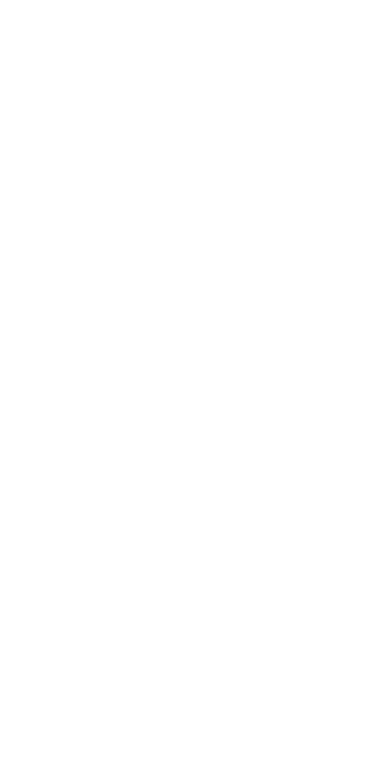
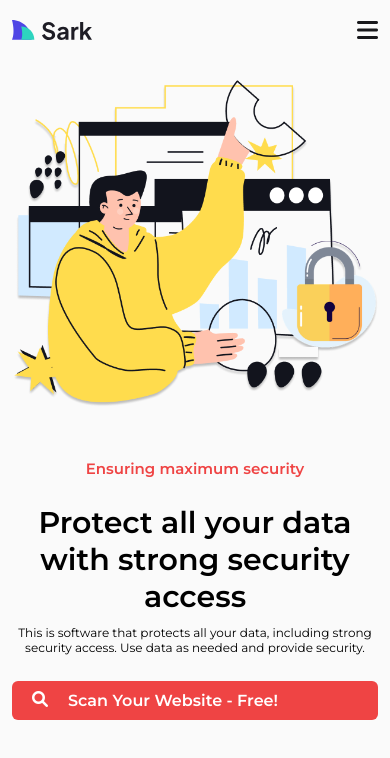
Before and after one commit to gitfronthub/Sark, a plain HTML site: page index.html in a window 390 px wide. Drawn offline with Linux system fonts and the light colour scheme.

Commit message:
Add header and banner sections to homepage
Introduces a responsive header with navigation and a banner section to index.html. Adds related SCSS for layout and styling, updates CSS and source map, and includes a new banner image.

```diff
--- a/assets/sass/index.scss
+++ b/assets/sass/index.scss
@@ -2,5 +2,6 @@
 @import "./utilities/mixin";
 @import "./global";
 @import "./layout/header";
+@import "./section/home/banner";
 
 @import "./layout/footer";
--- a/assets/sass/layout/_header.scss
+++ b/assets/sass/layout/_header.scss
@@ -0,0 +1,68 @@
+.header {
+    width: 100%;
+    background-color: $gray;
+    position: fixed;
+    z-index: 1999;
+    &__content{
+        padding: 2.5rem 0;
+        display: flex;
+        justify-content: space-between;
+        align-items: center;
+        @media (max-width: 768px){
+            padding: 1.5rem 0;
+        }
+        @media (max-width: 576px){
+            padding: 1rem 0;
+        }
+        &__btn{
+            display: none;
+            i{
+                font-size: 1.5rem;
+                color: $black;
+            }
+            @media (max-width: 768px){
+                display: block;
+            }
+            @media (max-width: 576px){
+                display: block;
+            }
+        }
+        &__nav{
+            display: flex;
+            align-items: center;
+            gap: 2rem;
+            @media (max-width: 768px){
+                display: none;
+            }
+            @media (max-width: 576px){
+                display: none;
+            }
+            &__list{
+                display: flex;
+                gap: 2rem;
+                &__item{
+                    a{
+                        color: $black;
+                        font-weight: 600;
+                        font-size: 1.2rem;
+                        transition: all .3s ease;
+                        &:hover{
+                            color: $blue;
+                        }
+                        &::after{
+                            content: "";
+                            display: block;
+                            width: 0;
+                            height: 2px;
+                            background-color: $blue;
+                            transition: all .3s ease;
+                        }
+                        &:hover::after{
+                            width: 100%;
+                        }
+                    }
+                }
+            }
+        }
+    }
+}
--- /dev/null
+++ b/assets/sass/section/home/_banner.scss
@@ -0,0 +1,87 @@
+.banner {
+    padding: 150px 0;
+    background-color: $gray;
+    @media (max-width: 768px){
+        padding: 100px 0;
+    }
+    @media (max-width: 576px){
+        padding: 80px 0;
+    }
+    &__content{
+        display: flex;
+        gap: 52px;
+        justify-content: center;
+        align-items: center;
+        flex-wrap: wrap;
+        img {
+            width: 100;
+            @media (max-width: 991px){
+                width: 100%;
+            }
+        }
+        &__text{
+            flex: 1;
+            display: flex;
+            flex-direction: column;
+            gap: 33px;
+            @media (max-width: 768px){
+                text-align: center;
+                gap: 20px;
+            }
+            @media (max-width: 576px){
+                gap: 10px;
+            }
+            &__title{
+                color: $red;
+                font-weight: 600;
+                font-size: 24px;
+                margin-bottom: 1rem;
+                @media (max-width: 768px){
+                    font-size: 20px;
+                }
+                @media (max-width: 576px){
+                    font-size: 15px;
+                }
+            }
+            &__subtitle{
+                font-weight: 600;
+                font-size: 64px;
+                @media (max-width: 768px){
+                    font-size: 40px;
+                }
+                @media (max-width: 576px){
+                    font-size: 30px;
+                }
+            }
+            &__description{
+                font-weight: 400;
+                font-size: 20px;
+                margin-bottom: 1rem;
+                @media (max-width: 768px){
+                    font-size: 16px;
+                }
+                @media (max-width: 576px){
+                    font-size: 12px;
+                }
+            }
+            &__btn{
+                display: flex;
+                gap: 20px;
+                padding: 15px 30px;
+                background-color: $red;
+                color: $white;
+                font-weight: 600;
+                font-size: 1.2rem;
+                border-radius: 6px;
+                transition: all .3s ease;
+                @media (max-width: 768px){
+                    padding: 10px 20px;
+                    font-size: 1rem;
+                }
+                &:hover{
+                    background-color: $black;
+                }
+            }
+        }
+    }
+}
--- a/index.html
+++ b/index.html
@@ -8,5 +8,74 @@
         <link rel="stylesheet" href="https://cdnjs.cloudflare.com/ajax/libs/font-awesome/6.0.0-beta3/css/all.min.css"
         crossOrigin="anonymous" />
     </head>
-    <body></body>
+    <body>
+        <header class="header">
+            <div class="container">
+                <div class="header__content">
+                    <a href="#">
+                        <img src="./assets/img/base/Logo.svg" alt="Sark_Logo">
+                    </a>
+                    <span class="header__content__btn">
+                        <i class="fas fa-bars"></i>
+                    </span>
+                    <nav class="header__content__nav">
+                        <ul class="header__content__nav__list">
+                            <li class="header__content__nav__list__item">
+                                <a href="#">
+                                    Demos
+                                </a>
+                            </li>
+                            <li class="header__content__nav__list__item">
+                                <a href="#">
+                                    About
+                                </a>
+                            </li>
+                            <li class="header__content__nav__list__item">
+                                <a href="#">
+                                    Blog
+                                </a>
+                            </li>
+                            <li class="header__content__nav__list__item">
+                                <a href="#">
+                                    Pages
+                                </a>
+                            </li>
+                            <li class="header__content__nav__list__item">
+                                <a href="#">
+                                    Contact
+                                </a>
+                            </li>
+                        </ul>
+                    </nav>
+                </div>
+            </div>
+        </header>
+        <!-- header end -->
+
+        <!-- main start -->
+         <main>
+            <section class="banner">
+                <div class="container">
+                    <div class="banner__content">
+                        <img src="./assets/img/base/bannerImg.png" alt="Banner-Img">
+                        <div class="banner__content__text">
+                            <p class="banner__content__text__title">
+                                Ensuring maximum security
+                            </p>
+                            <h1 class="banner__content__text__subtitle">
+                                Protect all your data with strong security access
+                            </h1>
+                            <p class="banner__content__text__description">
+                                This is software that protects all your data, including strong security access. Use data as needed and provide security.
+                            </p>
+                            <a href="#" class="banner__content__text__btn">
+                                <i class="fas fa-search"></i>
+                                Scan Your Website - Free!
+                            </a>
+                        </div>
+                    </div>
+                </div>
+            </section>
+         </main>
+    </body>
 </html>
```
Also changed, not shown: assets/img/base/bannerImg.png (added), assets/sass/css/index.min.css, 1 other file.
